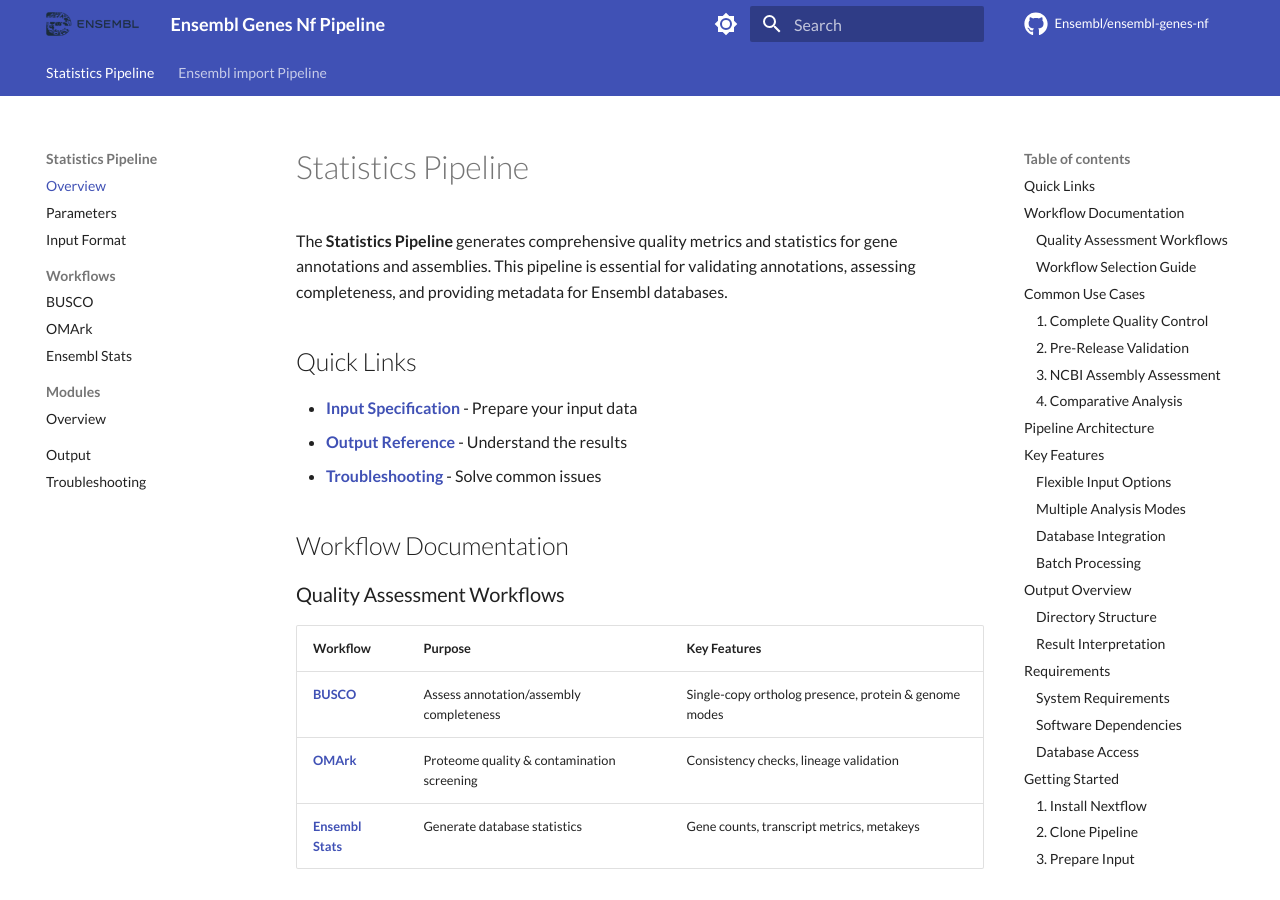
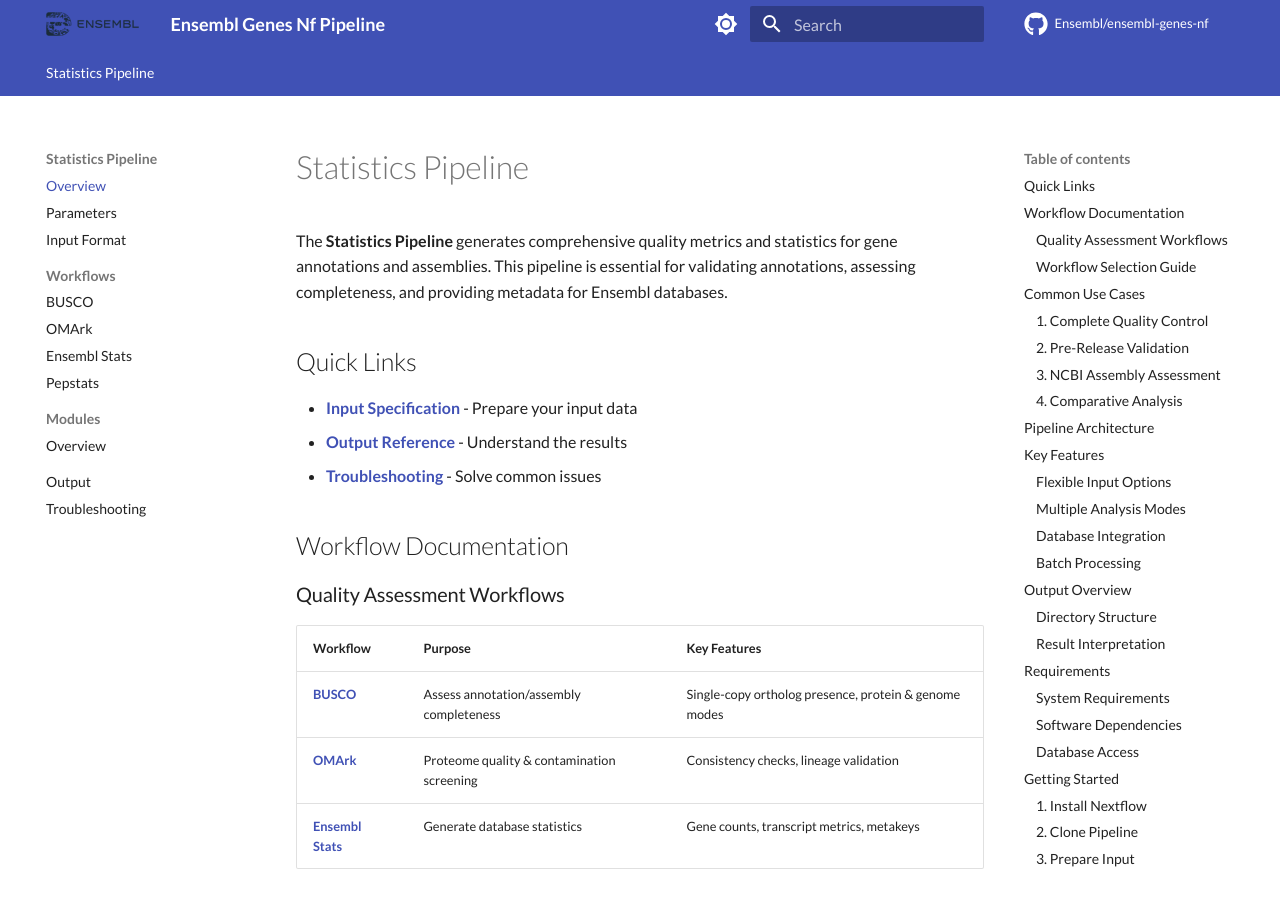
Before and after one commit to Ensembl/ensembl-genes-nf, an MkDocs documentation site: the page built from docs/pipelines/statistics/index.md, in a window 1280 px wide and 900 px high. Built offline with MkDocs 1.6.1 and Material for MkDocs 9.7.7, drawn with Linux system fonts in a browser that asks for light colours; comment, search, counter and statistics services are not loaded; some of the changed lines change nothing that is shown.

Commit message:
Update mkdocs.yml

```diff
--- a/mkdocs.yml
+++ b/mkdocs.yml
@@ -74,12 +74,8 @@
       - BUSCO: pipelines/statistics/workflows/busco.md
       - OMArk: pipelines/statistics/workflows/omark.md
       - Ensembl Stats: pipelines/statistics/workflows/ensembl-stats.md
+      - Pepstats: pipelines/statistics/workflows/pepstats.md
     - Modules:
           - Overview: pipelines/statistics/modules/index.md
     - Output: pipelines/statistics/output.md
     - Troubleshooting: pipelines/statistics/troubleshooting.md
-  - Ensembl import Pipeline:
-    - Overview: pipelines/ensembl-import/index.md
-    - Inputs: pipelines/ensembl-import/inputs.md
-    - Processes: pipelines/ensembl-import/processes.md
-    - Workflows: pipelines/ensembl-import/workflows.md
```
